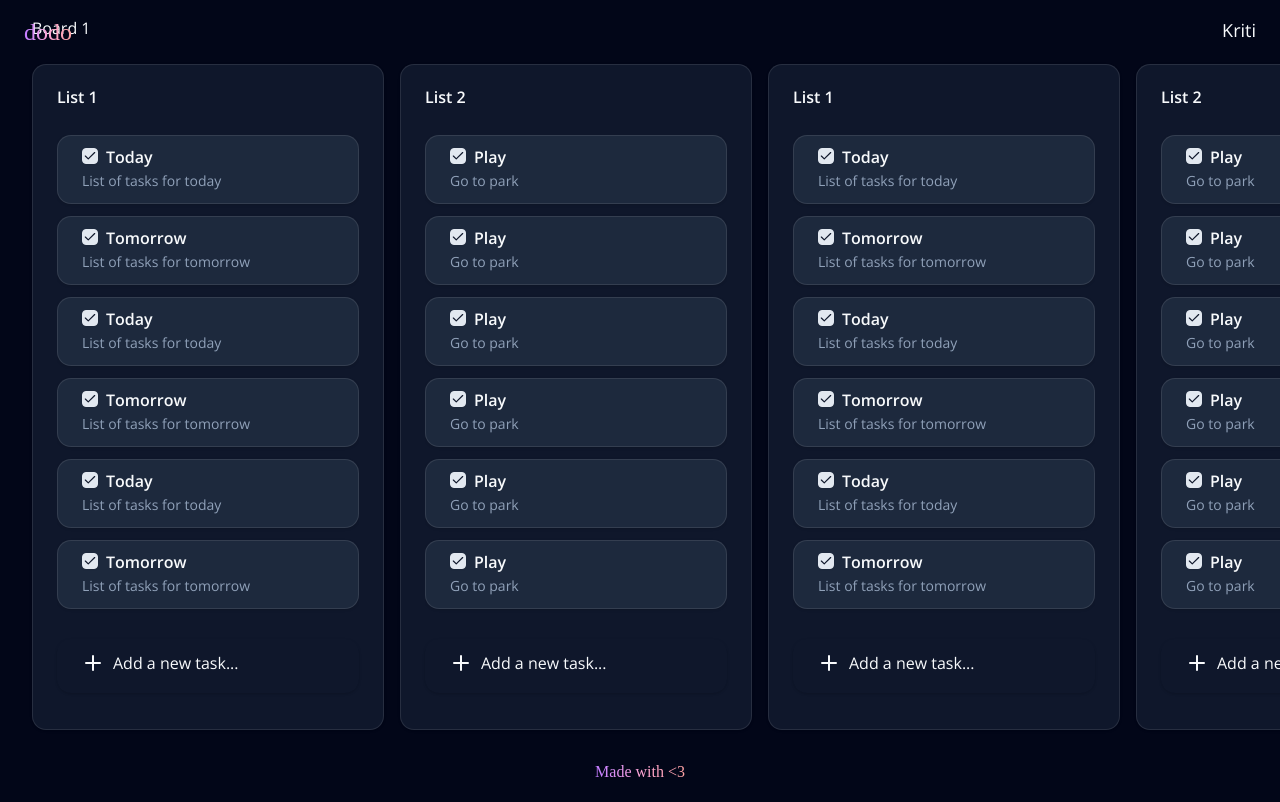
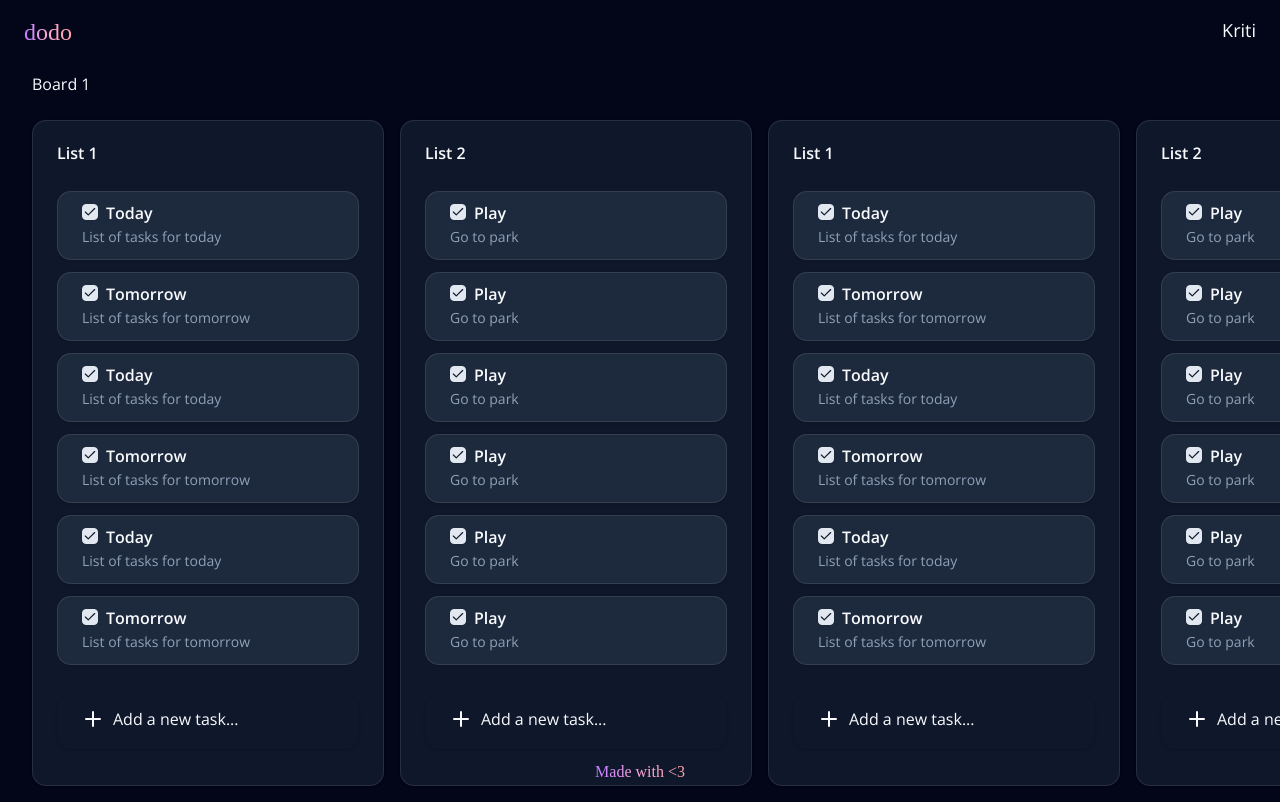
Before and after one commit to KritiTaparia/dodo, a React (Vite) app: page / in a window 1280 px wide. Shown: the top 802 px of the page. Built offline with nearby package versions, Linux system fonts and the light colour scheme; a web font is replaced by a local one.

Commit message:
Fix header

```diff
--- a/src/components/board.tsx
+++ b/src/components/board.tsx
@@ -9,7 +9,7 @@ export default function Board({ title }: IBoardParams) {
   const board = getSelectedBoard(title);
 
   return (
-    <div className="py-4 px-8 w-fit min-w-full">
+    <div className="py-4 pt-[4.5rem] px-8 w-fit min-w-full">
       <h1 className="mb-6">{board.title}</h1>
       <div className="flex justify-start align-top gap-4">
         {board.lists.map((list) => (
```
